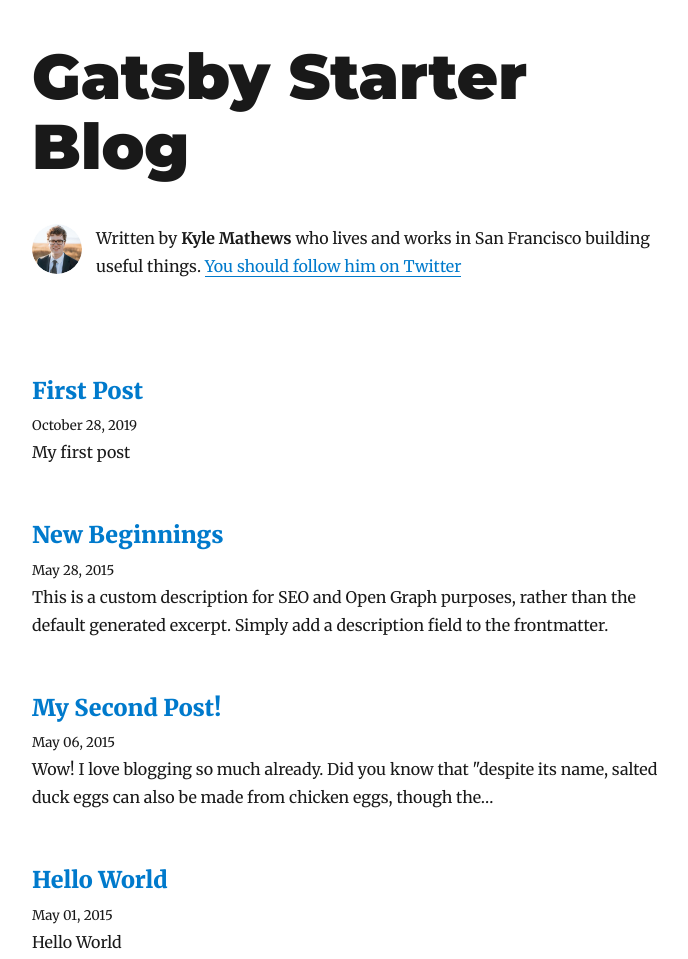
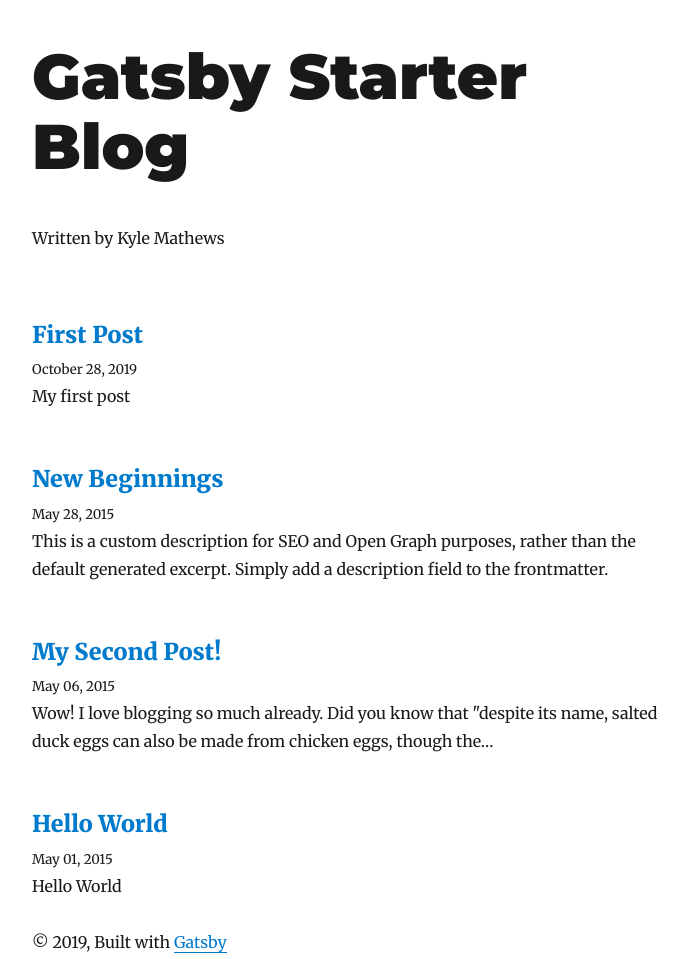
Before and after one commit to Johnrae/gatsby-blog, a Gatsby site: page / in a window 1280 px wide. Shown: the top 959 px of the page, without its empty margins (293-981 px from the left). Built offline with nearby package versions, Linux system fonts and the light colour scheme; Gatsby itself is replaced by a stand-in of ours; some packages are replaced by stand-ins of ours.

Commit message:
Update Bio

```diff
--- a/src/components/bio.js
+++ b/src/components/bio.js
@@ -40,27 +40,7 @@
         marginBottom: rhythm(2.5),
       }}
     >
-      <Image
-        fixed={data.avatar.childImageSharp.fixed}
-        alt={author}
-        style={{
-          marginRight: rhythm(1 / 2),
-          marginBottom: 0,
-          minWidth: 50,
-          borderRadius: `100%`,
-        }}
-        imgStyle={{
-          borderRadius: `50%`,
-        }}
-      />
-      <p>
-        Written by <strong>{author}</strong> who lives and works in San
-        Francisco building useful things.
-        {` `}
-        <a href={`https://twitter.com/${social.twitter}`}>
-          You should follow him on Twitter
-        </a>
-      </p>
+      Written by {author}
     </div>
   )
 }
```
